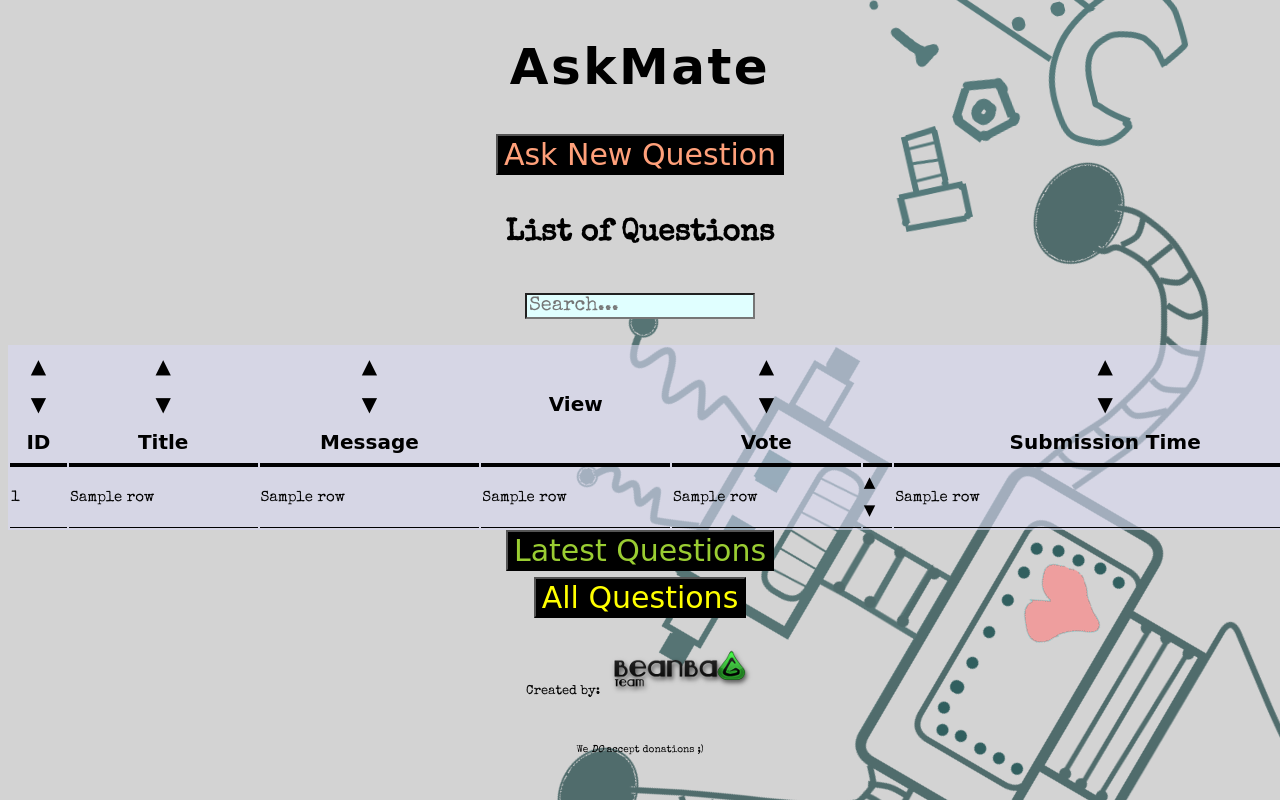
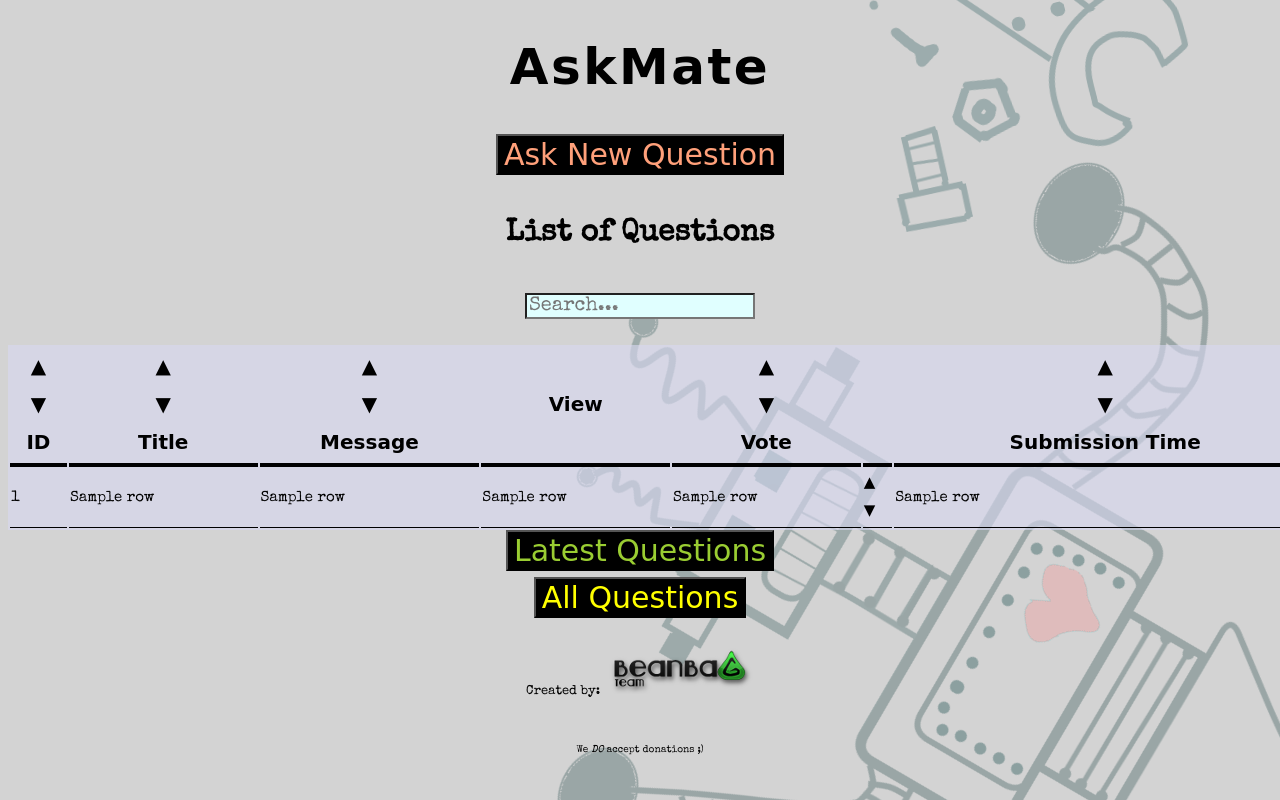
Before and after one commit to SojAnnam/AskMate, a Flask app: template templates/list.html in a window 1280 px wide; the page is wider, and only the part inside the window is pictured. Run offline with Flask 2, Linux system fonts and the light colour scheme; the template is opened without the code that fills it: most values are stand-ins (such as "Sample title", 1, 10 or a date in 2020); some web fonts are replaced.

Commit message:
More transparent background

```diff
--- a/main.py
+++ b/main.py
@@ -9,7 +9,7 @@ app = Flask(__name__)
 @app.route("/")
 def show_list():
     '''Renders the Questions table'''
-    question_table = function.sql_query_get("""SELECT * FROM question;""")
+    question_table = function.sql_query_get("""SELECT * FROM question ORDER BY id;""")
     return render_template('list.html', question_table=question_table)
 
 
--- a/static/list.css
+++ b/static/list.css
@@ -3,7 +3,7 @@ html{
 	}
 body {
 	background-color:lightgray ;
-	background-image: url(/static/robi4.png);
+	background-image: url(/static/robi4-opacity.png);
 	background-repeat: no-repeat;
 	background-position: right;
 	background-attachment: fixed;
--- a/static/question_details.css
+++ b/static/question_details.css
@@ -3,7 +3,7 @@ html{
 	}
 body {
 	background-color:lightgray ;
-	background-image: url(/static/robi4.png);
+	background-image: url(/static/robi4-opacity.png);
 	background-repeat: no-repeat;
 	background-position: right;
 	background-attachment: fixed;
```
Also changed, not shown: static/robi4-opacity.png (added).
